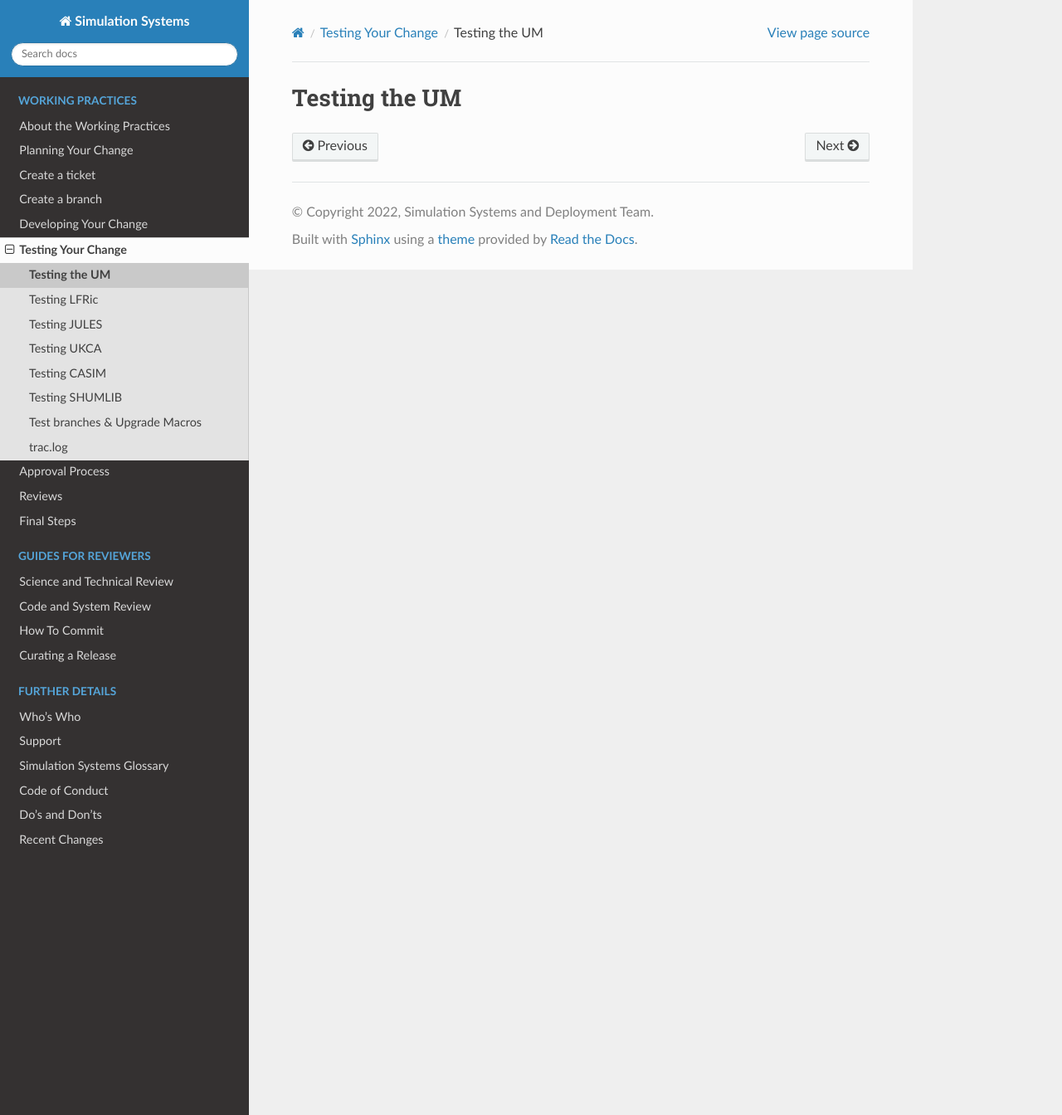
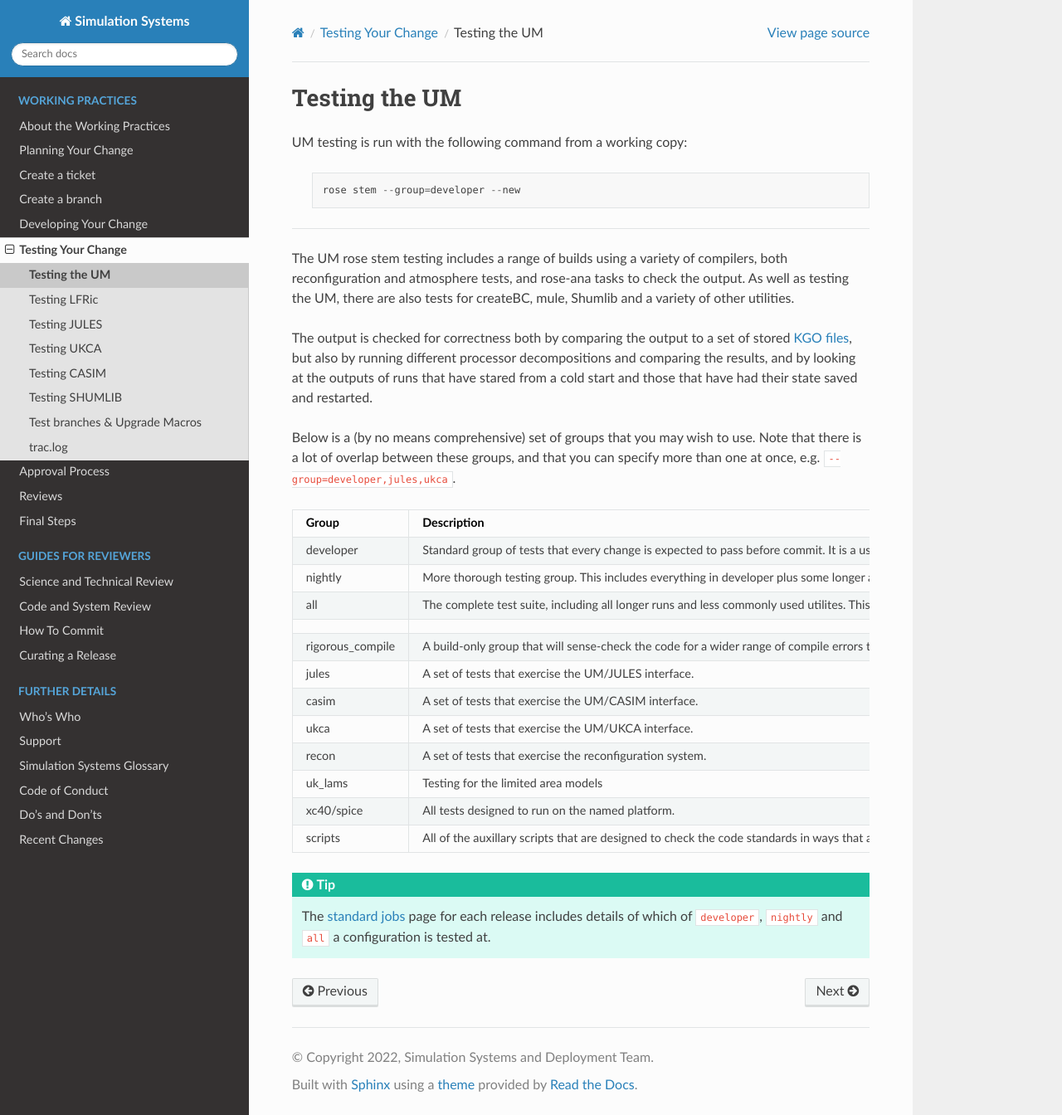
Before and after one commit to MetOffice/simulation-systems, a Sphinx documentation site: the page built from source/WorkingPractices/TestSuites/um.rst, in a window 1280 px wide and 1344 px high. Shown: the whole window at 83% size. Built offline with Sphinx 7.4.7 and the Read the Docs theme 2.0.0, drawn with Linux system fonts in a browser that asks for light colours.

Commit message:
UM testing

```diff
--- a/source/WorkingPractices/TestSuites/um.rst
+++ b/source/WorkingPractices/TestSuites/um.rst
@@ -1,2 +1,69 @@
 Testing the UM
 ==============
+
+UM testing is run with the following command from a working copy:
+
+    .. code-block::
+
+        rose stem --group=developer --new
+
+-----
+
+The UM rose stem testing includes a range of builds using a variety of compilers,
+both reconfiguration and atmosphere tests, and rose-ana tasks to check the output.
+As well as testing the UM, there are also tests for createBC, mule, Shumlib and
+a variety of other utilities.
+
+The output is checked for correctness both by comparing the output to a set of
+stored :ref:`KGO files <kgo>`, but also by running different processor
+decompositions and comparing the results, and by looking at the outputs of runs
+that have stared from a cold start and those that have had their state saved and
+restarted.
+
+
+Below is a (by no means comprehensive) set of groups that you may wish to use.
+Note that there is a lot of overlap between these groups, and that you can
+specify more than one at once, e.g. ``--group=developer,jules,ukca``.
+
++--------------------+----------------------------------------------------------+
+| Group              | Description                                              |
++====================+==========================================================+
+| developer          | Standard group of tests that every change is expected    |
+|                    | to pass before commit. It is a useful checkpoint during  |
+|                    | development.                                             |
++--------------------+----------------------------------------------------------+
+| nightly            | More thorough testing group. This includes everything in |
+|                    | developer plus some longer and more complex tests. It is |
+|                    | run automatically every night and monitored by the SSD   |
+|                    | team.                                                    |
++--------------------+----------------------------------------------------------+
+| all                | The complete test suite, including all longer runs and   |
+|                    | less commonly used utilites. This is run automatically   |
+|                    | every week and monitored by the SSD team. All            |
+|                    | :ref:`KGO <kgo>` changing tickets need to run this group.|
++--------------------+----------------------------------------------------------+
++--------------------+----------------------------------------------------------+
+| rigorous_compile   | A build-only group that will sense-check the code for a  |
+|                    | wider range of compile errors than the usual builds.     |
++--------------------+----------------------------------------------------------+
+| jules              | A set of tests that exercise the UM/JULES interface.     |
++--------------------+----------------------------------------------------------+
+| casim              | A set of tests that exercise the UM/CASIM interface.     |
++--------------------+----------------------------------------------------------+
+| ukca               | A set of tests that exercise the UM/UKCA interface.      |
++--------------------+----------------------------------------------------------+
+| recon              | A set of tests that exercise the reconfiguration system. |
++--------------------+----------------------------------------------------------+
+| uk_lams            | Testing for the limited area models                      |
++--------------------+----------------------------------------------------------+
+| xc40/spice         | All tests designed to run on the named platform.         |
++--------------------+----------------------------------------------------------+
+| scripts            | All of the auxillary scripts that are designed to check  |
+|                    | the code standards in ways that aren't tested by the     |
+|                    | compiler.                                                |
++--------------------+----------------------------------------------------------+
+
+.. tip::
+    The `standard jobs <https://code.metoffice.gov.uk/trac/um/wiki/StandardJobs>`_
+    page for each release includes details of which of ``developer``,
+    ``nightly`` and ``all`` a configuration is tested at.
--- a/source/WorkingPractices/working_practices.rst
+++ b/source/WorkingPractices/working_practices.rst
@@ -35,7 +35,6 @@ closed release to facilitate an intense or disruptive development.
 The release cycle is overseen by the Simulation Systems and Deployment Team with
 the oversight and support of the Atmos Project Board, and impartially consider
 the needs of all developers and users.
-
 
 Before You Start
 ----------------
```
